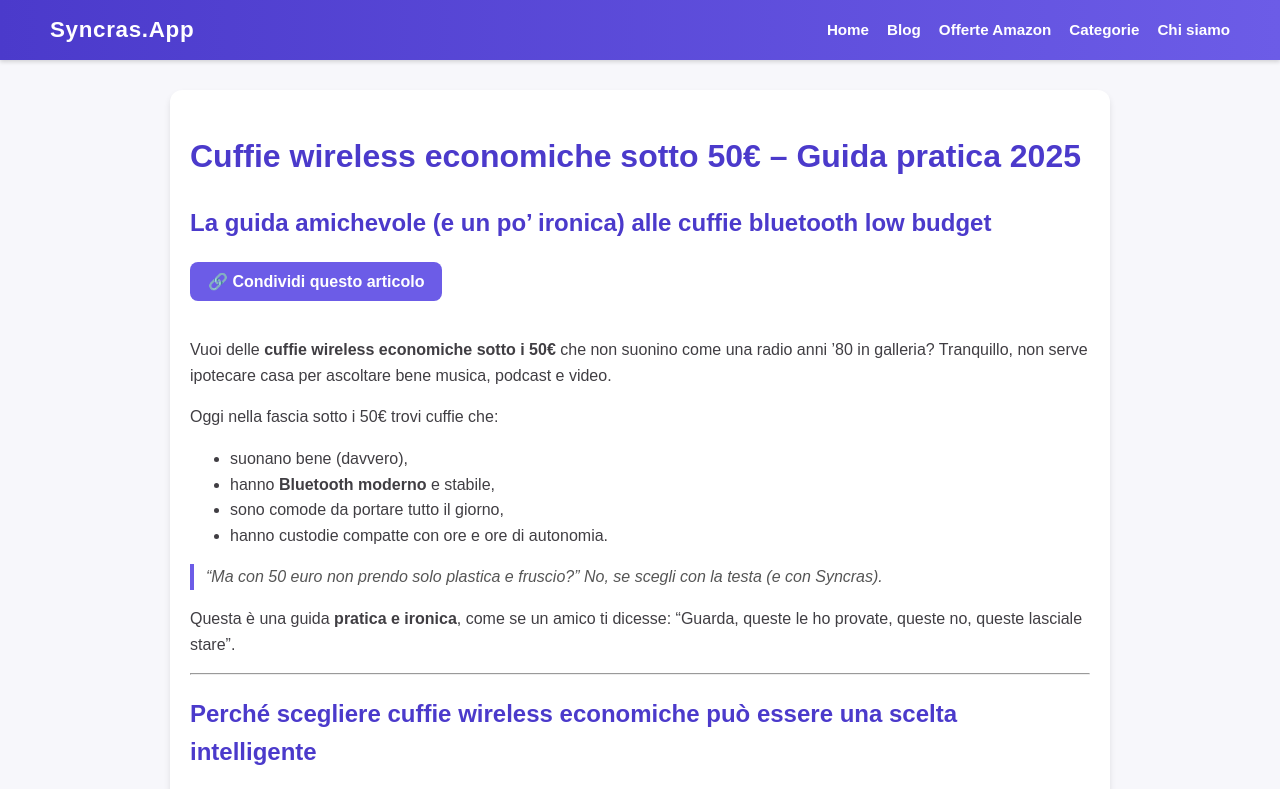
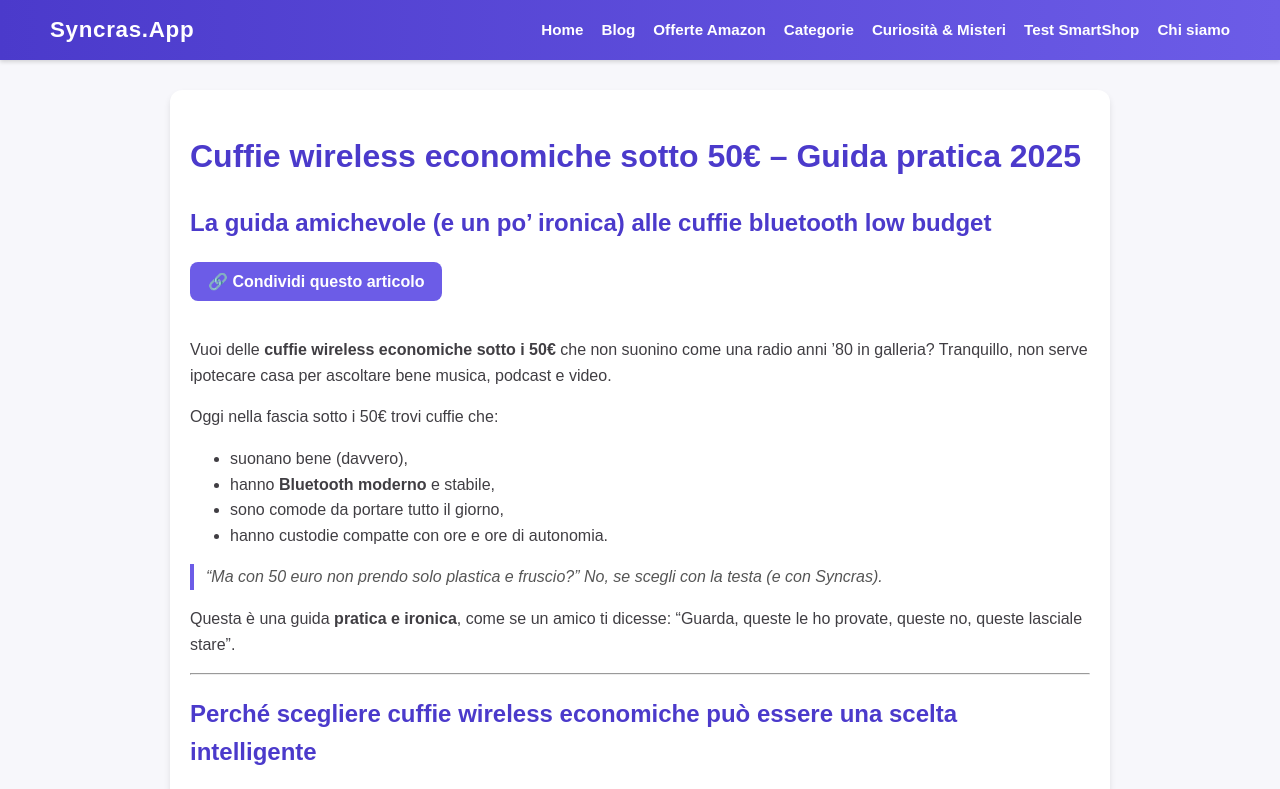
Before and after one commit to Cardiopalma75/syncras, a plain HTML site: page cuffie-wireless-sotto-50-euro-2025.html in a window 1280 px wide. Shown: the top 789 px of the page. Drawn offline with Linux system fonts and the light colour scheme.

Commit message:
Update cuffie-wireless-sotto-50-euro-2025.html

```diff
--- a/cuffie-wireless-sotto-50-euro-2025.html
+++ b/cuffie-wireless-sotto-50-euro-2025.html
@@ -192,10 +192,12 @@
 
     <nav id="main-nav">
       <a href="index.html">Home</a>
-      <a href="blog.html">Blog</a>
-      <a href="offerte.html">Offerte Amazon</a>
-      <a href="categorie.html">Categorie</a>
-      <a href="chi.html">Chi siamo</a>
+        <a href="blog.html">Blog</a>
+        <a href="offerte.html">Offerte Amazon</a>
+        <a href="categorie.html">Categorie</a>
+        <a href="curiosita.html">Curiosità &amp; Misteri</a>
+        <a href="quiz.html">Test SmartShop</a>
+        <a href="chi.html">Chi siamo</a>
     </nav>
   </div>
 </header>
```
